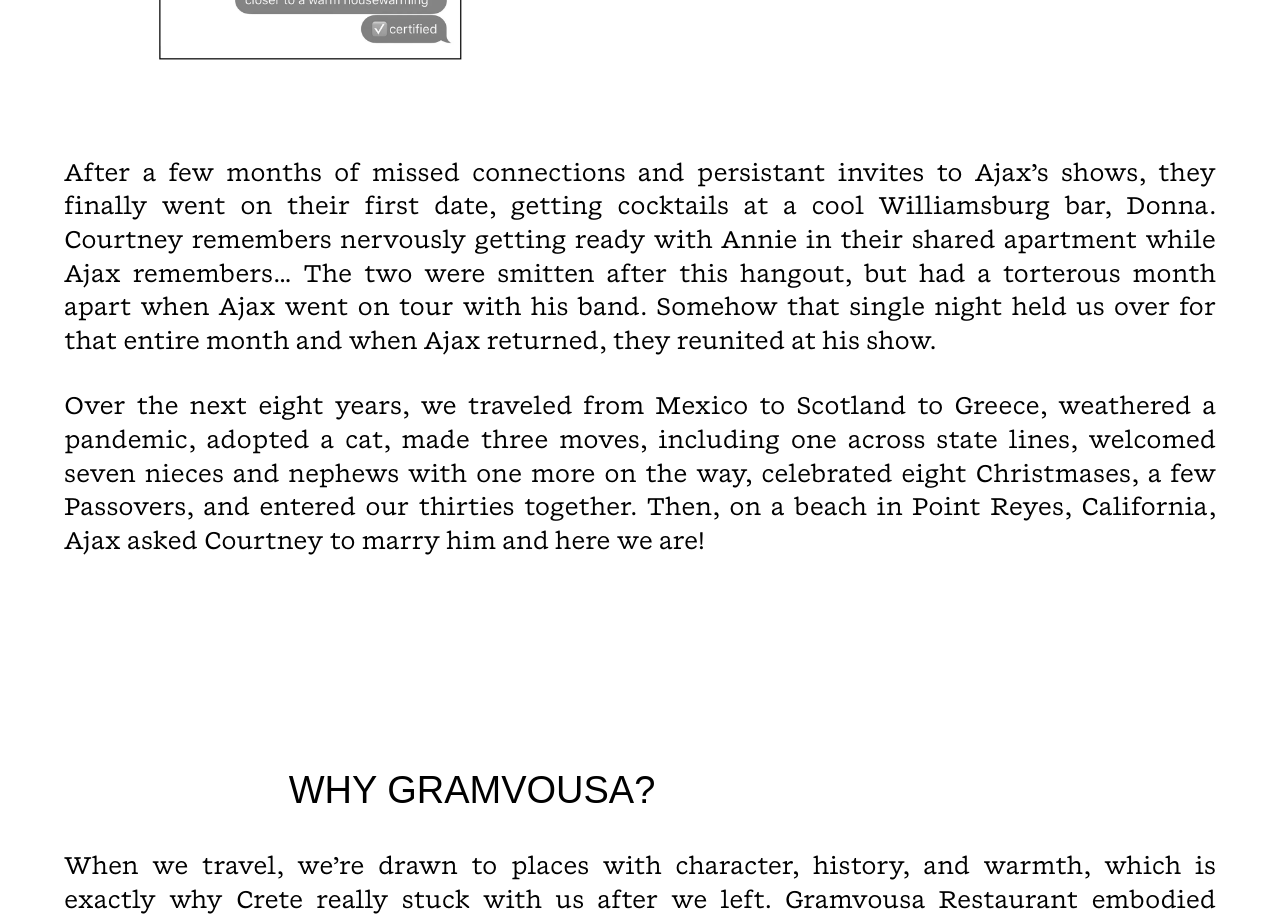
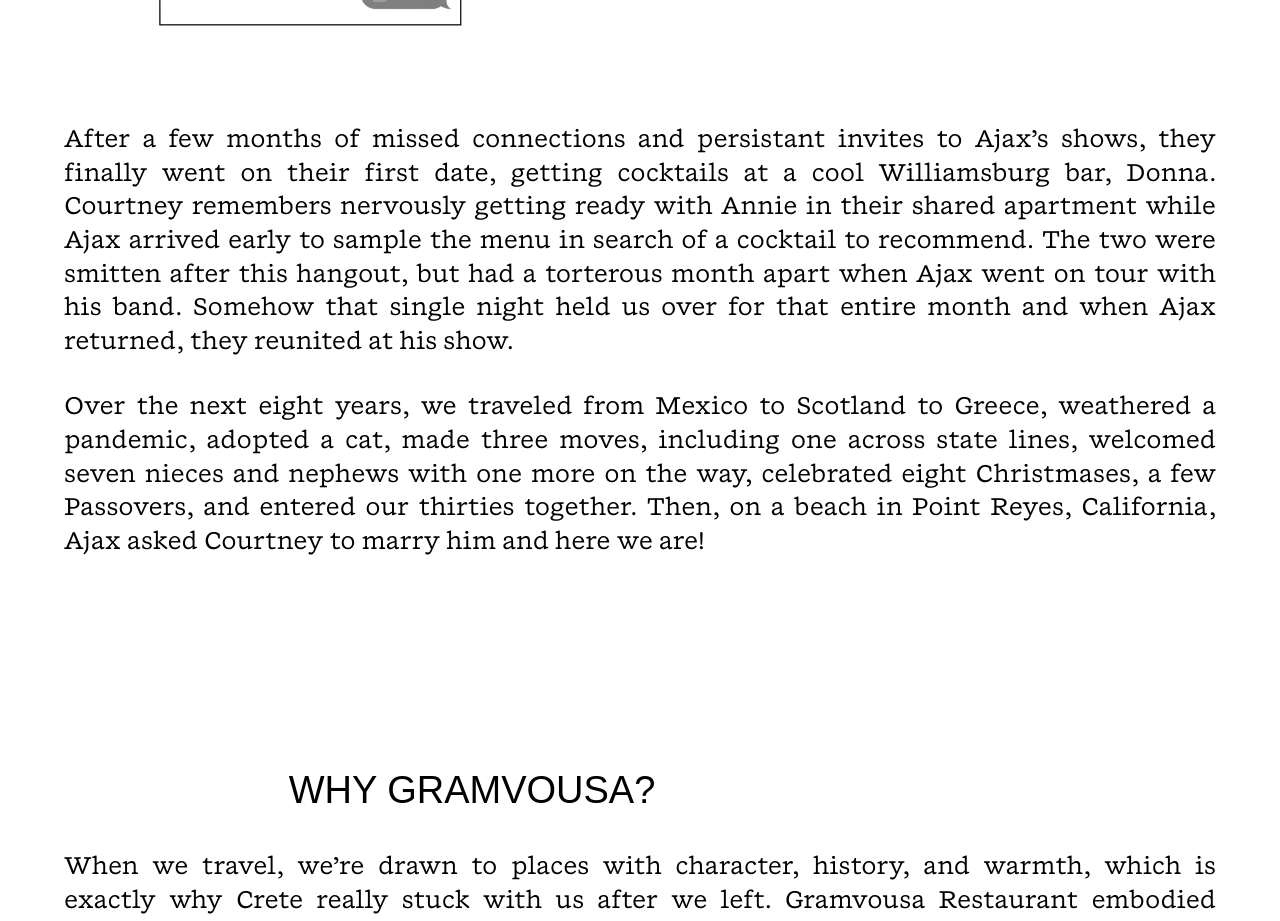
Before and after one commit to ajaxabernathy/courtney-and-ajax, a Next.js app: page / in a window 1280 px wide. Shown: the part 3840-4761 px from the top of the page. Built offline with nearby package versions, Linux system fonts and the light colour scheme; a web font is replaced by a local one.

Commit message:
copy update

```diff
--- a/app/page.tsx
+++ b/app/page.tsx
@@ -64,7 +64,7 @@ export default function Home() {
           heading="How it began"
           body={[
             "Our story began in New York City on a whim, with a little persistence from our good friend Jennie. One night, while visiting, she convinced Courtney and Kim to make a 40-minute trek across Brooklyn at midnight to meet Ajax, her best friend, Alice’s, little brother. Courtney reluctantly agreed, having no idea the journey would change her life.",
-            "When they arrived, Kim immediately put on YouTube karaoke, and before long everyone was singing “Without Me” by Eminem. Courtney and Ajax, however, struck up a conversation of their own. They wandered over to Ajax’s room, where Courtney admired his collection of special tchotchkes, and the two started talking about the stories behind each one. She remembers thinking she had never met such an interesting man. As the night came to an end, Jennie insisted that Courtney and Ajax exchange phone numbers. Thank you, J!",
+            "When they arrived, Kim immediately put on YouTube karaoke, and before long everyone was singing “Without Me” by Eminem. Courtney and Ajax, however, struck up a conversation of their own. They wandered over to Ajax’s room, where Courtney admired his collection of special tchotchkes, and the two started talking about the stories behind each one. As the night came to an end, Jennie insisted that Courtney and Ajax exchange phone numbers. Thank you, J!",
           ]}
         />
       </div>
@@ -102,7 +102,7 @@ export default function Home() {
       <div className="mt-[74px] md:mt-[98px]">
         <TextBlock
           body={[
-            "After a few months of missed connections and persistant invites to Ajax’s shows, they finally went on their first date, getting cocktails at a cool Williamsburg bar, Donna. Courtney remembers nervously getting ready with Annie in their shared apartment while Ajax remembers... The two were smitten after this hangout, but had a torterous month apart when Ajax went on tour with his band. Somehow that single night held us over for that entire month and when Ajax returned, they reunited at his show.",
+            "After a few months of missed connections and persistant invites to Ajax’s shows, they finally went on their first date, getting cocktails at a cool Williamsburg bar, Donna. Courtney remembers nervously getting ready with Annie in their shared apartment while Ajax arrived early to sample the menu in search of a cocktail to recommend. The two were smitten after this hangout, but had a torterous month apart when Ajax went on tour with his band. Somehow that single night held us over for that entire month and when Ajax returned, they reunited at his show.",
             "Over the next eight years, we traveled from Mexico to Scotland to Greece, weathered a pandemic, adopted a cat, made three moves, including one across state lines, welcomed seven nieces and nephews with one more on the way, celebrated eight Christmases, a few Passovers, and entered our thirties together. Then, on a beach in Point Reyes, California, Ajax asked Courtney to marry him and here we are!",
           ]}
         />
```
